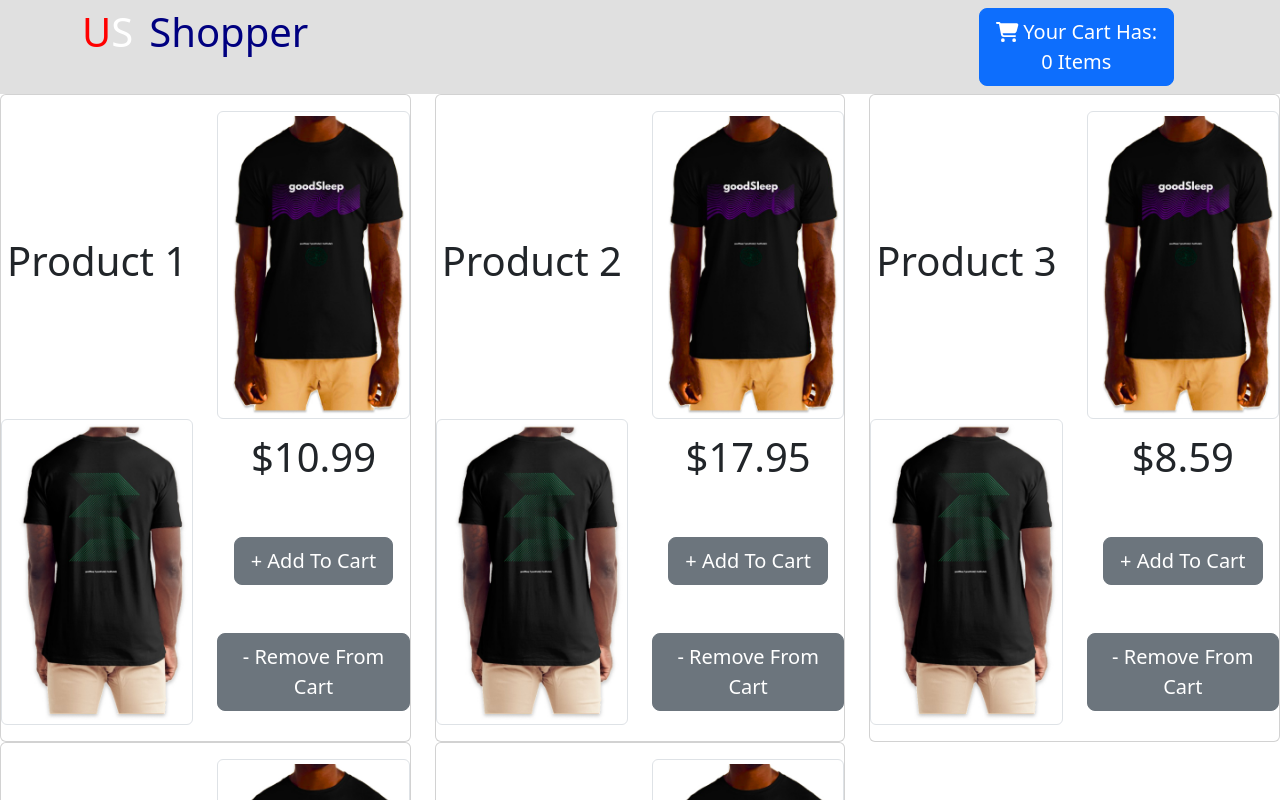
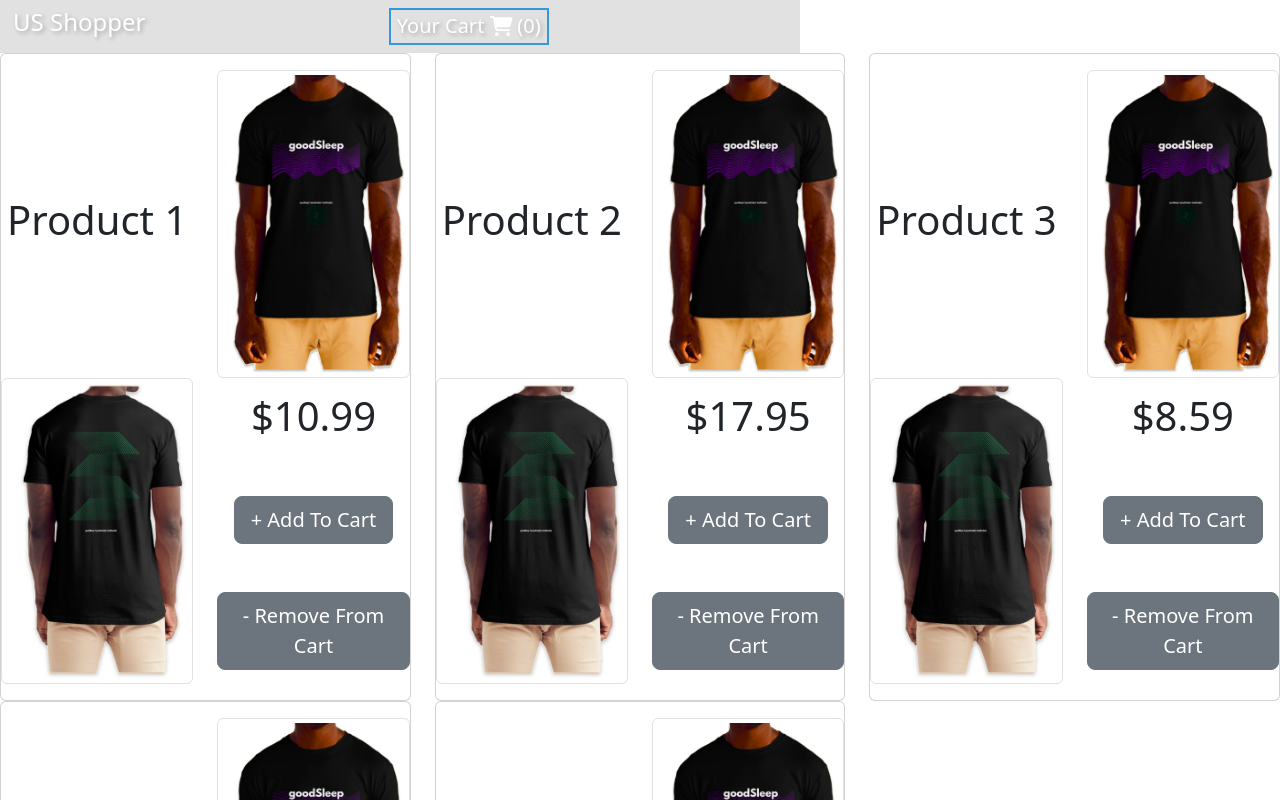
Before and after one commit to grantGCode/Shopping-Cart-Application-Frontend, a React (Create React App) app: page / in a window 1280 px wide. Shown: the top 800 px of the page. Built offline with nearby package versions, Linux system fonts and the light colour scheme.

Commit message:
add styles folder and Contaniner.styled.js begin reformating Navbar from boot strap to styled components

```diff
--- a/src/components/NavBar.js
+++ b/src/components/NavBar.js
@@ -1,5 +1,6 @@
 import {useState} from 'react'
-import {Container, Navbar, Modal, Col, Row, Button, ToastContainer} from 'react-bootstrap'
+import { NavbarContainer, ButtonCart, TitleContainer } from './styles/Container.styled';
+import { Modal, Col, Button, ToastContainer} from 'react-bootstrap'
 import { toast } from 'react-toastify';
 import { FontAwesomeIcon } from '@fortawesome/react-fontawesome'
 import { faCartShopping } from '@fortawesome/free-solid-svg-icons'
@@ -43,35 +44,21 @@ export default function NavBar() {
   };
 
 
+
   return (
     <div>
-    <Navbar className='Nav-BG'>{/*Nav*/}
-        <Container>
-            <Row className="w-100">
-              <Col className='Brand-Name'>{/*Place Holder Website Name */}
-                <h1 className='Title-U'>U</h1>
-                <h1 className='Title-S'>S</h1>
-                <h1 className='Title-Shopper'>Shopper</h1>
-              </Col>
-              <Col className="d-flex justify-content-end">
-                <Button
-                    size='lg'
-                    variant='primary'
-                    className= 'Check-Out-Button'
+      <NavbarContainer>
+        <TitleContainer>US Shopper</TitleContainer>
+          <ButtonCart
             type='button'
             onClick={handleShow}
           >
-                    <p className='my-0 mx-0'>
-                      <FontAwesomeIcon icon={faCartShopping} /> Your Cart Has:
-                    </p>
-                    <p className='my-0 mx-0'>
-                      {cartItemCount} Items
-                    </p>
-                  </Button>
-                </Col>
-              </Row>
-
-
+            <h5 className='my-0 mx-0'>
+              {'Your Cart '}
+              <FontAwesomeIcon icon={faCartShopping} />
+              {`       (${cartItemCount})`}
+            </h5>
+          </ButtonCart>
             <div className='display-modal'>
               <Modal align='center' className='Modal-Window' show={show} onHide={handleClose}>
 
@@ -118,8 +105,7 @@ export default function NavBar() {
                   </div>
               </Modal>
             </div>
-        </Container>
-    </Navbar>
+      </NavbarContainer>
       <ToastContainer />
     </div>
   )
--- /dev/null
+++ b/src/components/styles/Container.styled.js
@@ -0,0 +1,55 @@
+import styled from "styled-components";
+
+const size = {
+    mobile:'425px',
+    laptop: '1024px',
+    desktop: '2560px'
+  }
+
+  export const device = {
+    mobile: `(min-width: ${size.mobile})`,
+    laptop: `(min-width: ${size.laptop})`,
+    desktop: `(min-width: ${size.desktop})`,
+  };
+
+export const TitleContainer = styled.h1`
+color: white;
+
+@media ${device.mobile} {
+    max-width: 500px;
+    padding-left: 5px;
+    font-size: 1.5em;
+    text-align: end;
+  };
+`
+
+
+export const NavbarContainer = styled.nav`
+    background-color: rgba(195, 195, 195, 0.5);
+    display: flex;
+    justify-content: space-between;
+    text-shadow: 2px 2px 4px rgba(0, 0, 0, 0.25);
+
+    @media ${device.mobile} {
+        max-width: 500px;
+        padding: 8px
+
+      }
+
+    @media ${device.laptop} {
+        max-width: 800px;
+      }
+
+      @media ${device.desktop} {
+        max-width: 1400px;
+      }
+`;
+
+export const ButtonCart = styled.button`
+justify-content: end;
+background-color: transparent;
+color:  white;
+text-shadow: 2px 2px 4px rgba(0, 0, 0, 0.25);
+border: 2px solid ${props =>
+    props.borderColor || '#3498db'};
+`
--- a/src/index.css
+++ b/src/index.css
@@ -21,7 +21,7 @@ code {
   justify-content: left;
 }
 
-.Brand-Name .Shopper {
+/* .Brand-Name .Shopper {
   padding-left: 1rem;
 }
 
@@ -42,4 +42,4 @@ code {
   display: flex;
   padding-left: 1rem;
   color: navy;
-}
+} */
```
Lines whose indentation alone changed are shown as unchanged.
